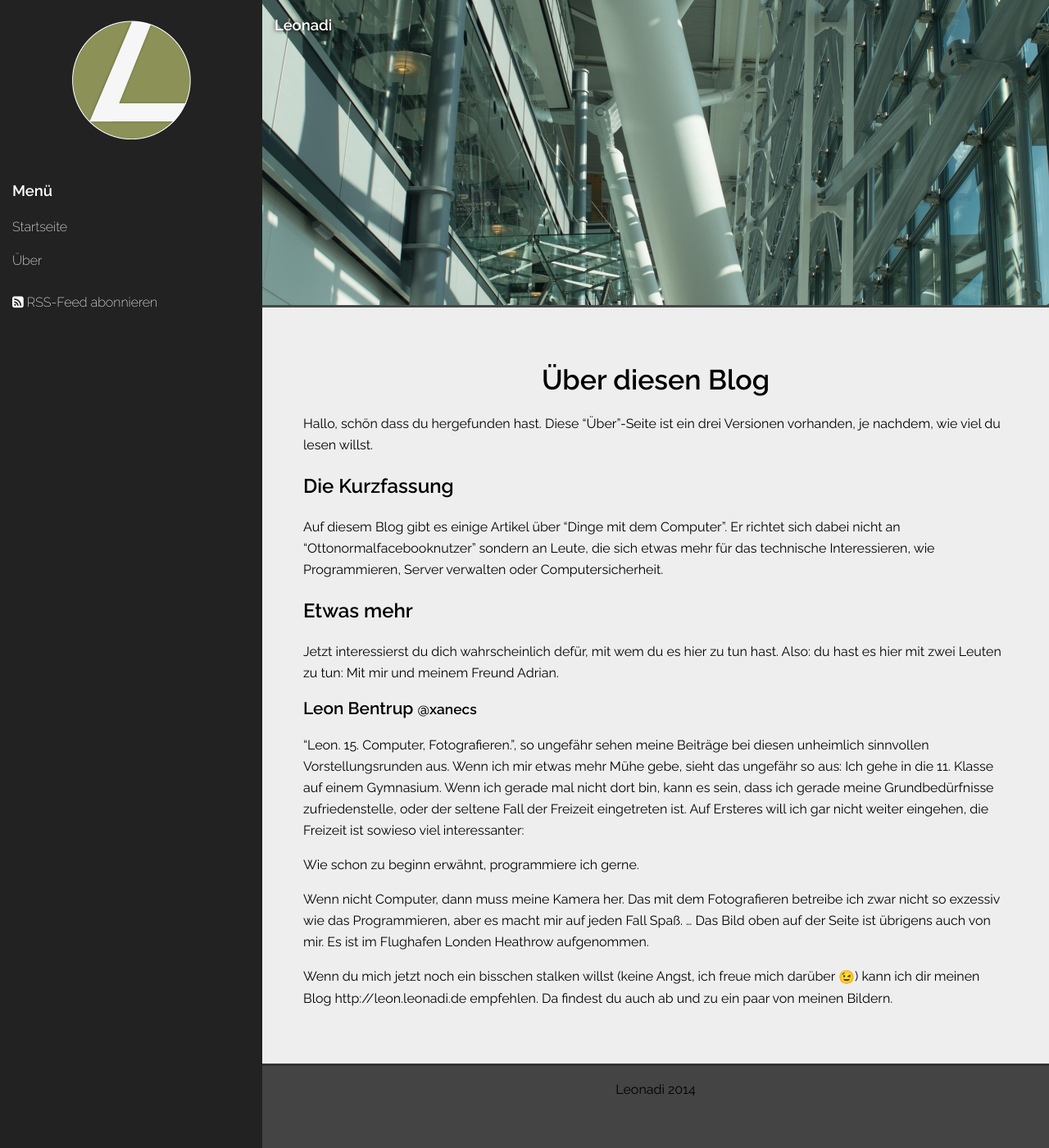
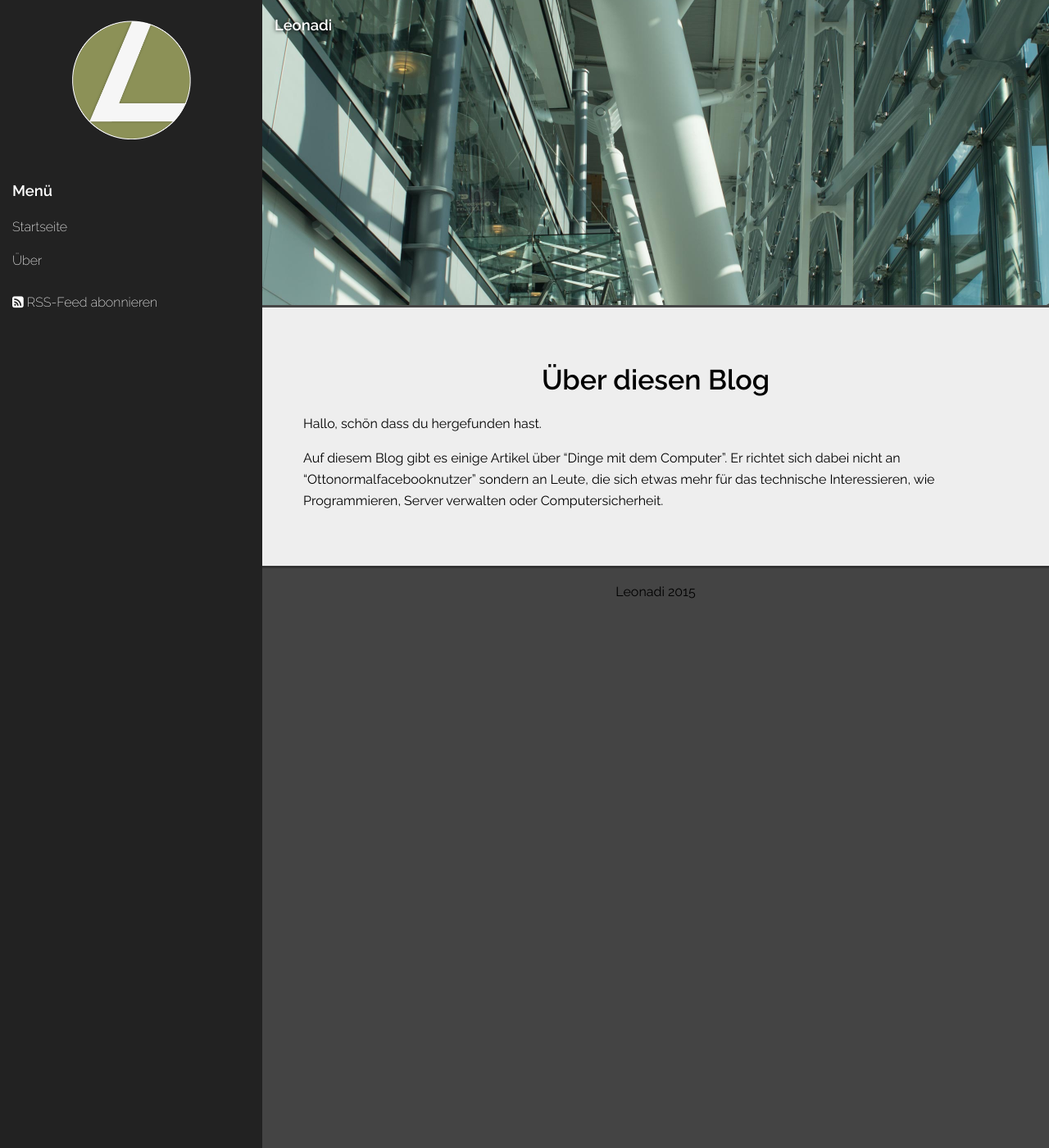
Before and after one commit to LeonAdi/leonadi.github.io, a Jekyll site: the page built from about.md, in a window 1280 px wide and 1400 px high, scrolled down 12 px. Shown: the whole window at 82% size. Built offline with Jekyll 4.4.1, drawn with Linux system fonts in a browser that asks for light colours; nearby versions of some CDN libraries; emoji names are drawn with the system emoji font.

```diff
--- /dev/null
+++ b/CNAME
@@ -0,0 +1 @@
+www.leonadi.de
--- a/Gemfile
+++ b/Gemfile
@@ -1 +1,4 @@
+source 'https://rubygems.org'
+
+gem 'jekyll'
 gem 'jemoji'
--- a/_includes/footer.html
+++ b/_includes/footer.html
@@ -1,5 +1,5 @@
 <footer class="page-footer">
   <p>
-    Leonadi 2014
+    Leonadi 2015
   </p>
 </footer>
--- a/about.md
+++ b/about.md
@@ -6,20 +6,16 @@ thumb: /assets/posts/about/banner.jpg
 ---
 
 Hallo, schön dass du hergefunden hast.
-Diese "Über"-Seite ist ein drei Versionen vorhanden, je nachdem, wie viel du lesen willst.
 
-# Die Kurzfassung
+
 Auf diesem Blog gibt es einige Artikel über "Dinge mit dem Computer". Er richtet sich dabei nicht an "Ottonormalfacebooknutzer" sondern an Leute, die sich etwas mehr für das technische Interessieren, wie Programmieren, Server verwalten oder Computersicherheit.
-
-# Etwas mehr
-Jetzt interessierst du dich wahrscheinlich defür, mit wem du es hier zu tun hast. Also: du hast es hier mit zwei Leuten zu tun: Mit mir und meinem Freund Adrian.
+{% comment %}
 
 ## Leon Bentrup <small>@xanecs</small>
-"Leon. 15. Computer, Fotografieren.", so ungefähr sehen meine Beiträge bei diesen unheimlich sinnvollen Vorstellungsrunden aus. Wenn ich mir etwas mehr Mühe gebe, sieht das ungefähr so aus: Ich gehe in die 11. Klasse auf einem Gymnasium. Wenn ich gerade mal nicht dort bin, kann es sein, dass ich gerade meine Grundbedürfnisse zufriedenstelle, oder der seltene Fall der Freizeit eingetreten ist. Auf Ersteres will ich gar nicht weiter eingehen, die Freizeit ist sowieso viel interessanter:
-
-Wie schon zu beginn erwähnt, programmiere ich gerne.
+"Leon. 15. Computer, Fotografieren.", so ungefähr sehen meine Beiträge bei diesen unheimlich sinnvollen Vorstellungsrunden aus. Wenn ich mir etwas mehr Mühe gebe, sieht das ungefähr so aus: Ich gehe in die 11. Klasse auf einem Gymnasium. Wenn ich gerade mal nicht dort bin, kann es sein, dass der seltene Fall der Freizeit eingetreten ist: Meine Begeisterung fürs Programmieren habe ich meinem
 
 Wenn nicht Computer, dann muss meine Kamera her. Das mit dem Fotografieren betreibe ich zwar nicht so exzessiv wie das Programmieren, aber es macht mir auf jeden Fall Spaß. ...
 Das Bild oben auf der Seite ist übrigens auch von mir. Es ist im Flughafen Londen Heathrow aufgenommen.
 
 Wenn du mich jetzt noch ein bisschen stalken willst (keine Angst, ich freue mich darüber :wink:) kann ich dir meinen Blog http://leon.leonadi.de empfehlen. Da findest du auch ab und zu ein paar von meinen Bildern.
+{% endcomment %}
--- a/css/main.scss
+++ b/css/main.scss
@@ -188,7 +188,9 @@ p {
 .article img {
   display: block;
   margin: 0 auto;
-  max-width: 95%;
+  height: auto;
+  width: 95%;
+  max-width: 500px;
 }
 
 .article-title {
@@ -249,6 +251,8 @@ pre, a {
 .article .emoji {
   display: inline;
   vertical-align: middle;
+  width: 20px;
+  height: 20px;
 }
 
 //RESPONSIVE OVERRIDE
```
Also changed, not shown: _drafts/2014-10-15-dokku-schoene-neue-welt.md (added, +33 -0 lines), _posts/2014-10-31-projekt-stromzaehler.md (added, +49 -0 lines), Gemfile.lock (added), assets/posts/2015-02-27/hackberry.jpg (added), assets/posts/2015-02-27/kibana3.png (added), assets/posts/2015-02-27/webcam.jpg (added), 3 other files.
